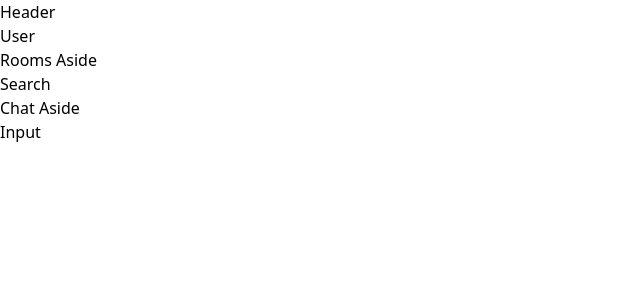
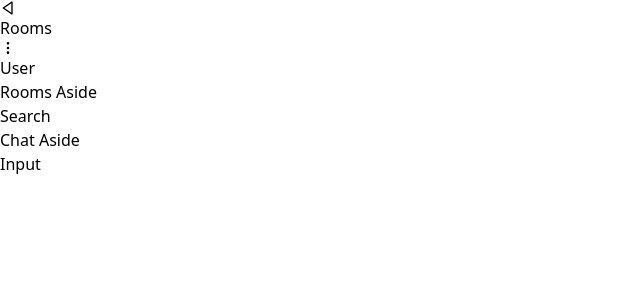
Before and after one commit to Numonu/roundchating, a React (Vite) app: page / in a window 1280 px wide. Shown: the top 300 px of the page, without its empty margins (0-640 px from the left). Built offline with nearby package versions, Linux system fonts and the light colour scheme.

Commit message:
(feat):import Header in app

```diff
--- a/src/layout/App.tsx
+++ b/src/layout/App.tsx
@@ -2,6 +2,7 @@ import { useState } from "react";
 import Chat from "./Chat";
 import Rooms from "./Rooms";
 import User from "./User";
+import Header from "./Header";
 
 enum display{
     CHAT,
@@ -28,7 +29,7 @@ export default function App() {
     //
 	return (
 		<div className="h-screen grid grid-rows-[min-content_1fr]">
-			<header className="bg-emerald-500">Header</header>
+			<Header/>
 			<div className={`grid transition-[grid-template-columns] ${classHandler}`}>
                 <User/>
 				<Rooms/>
```
